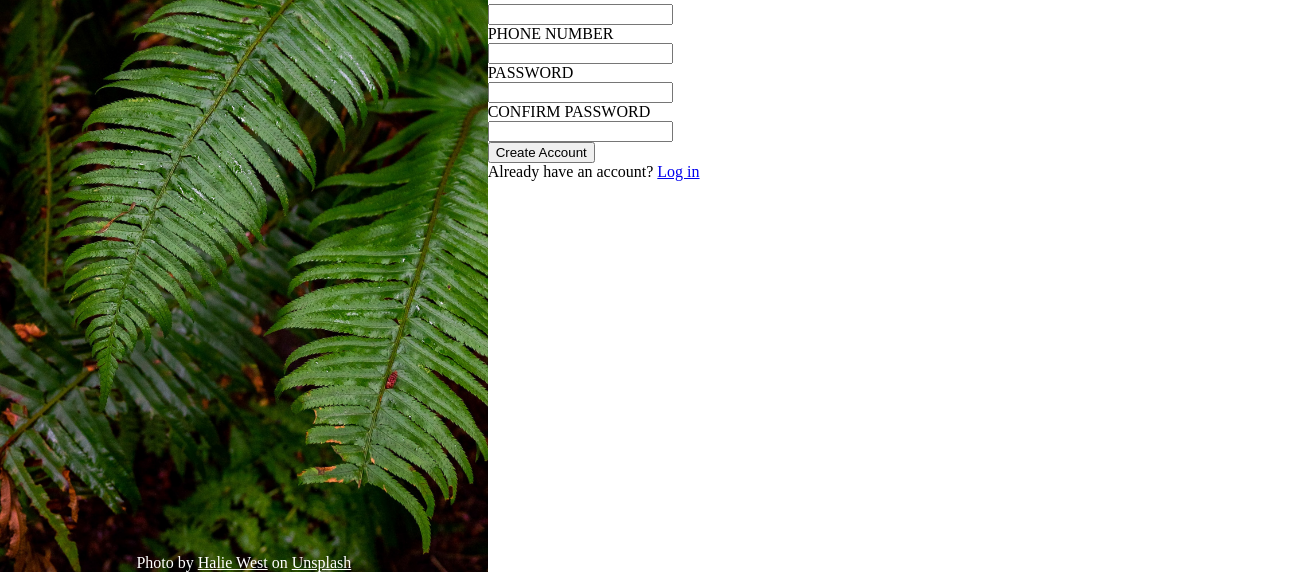
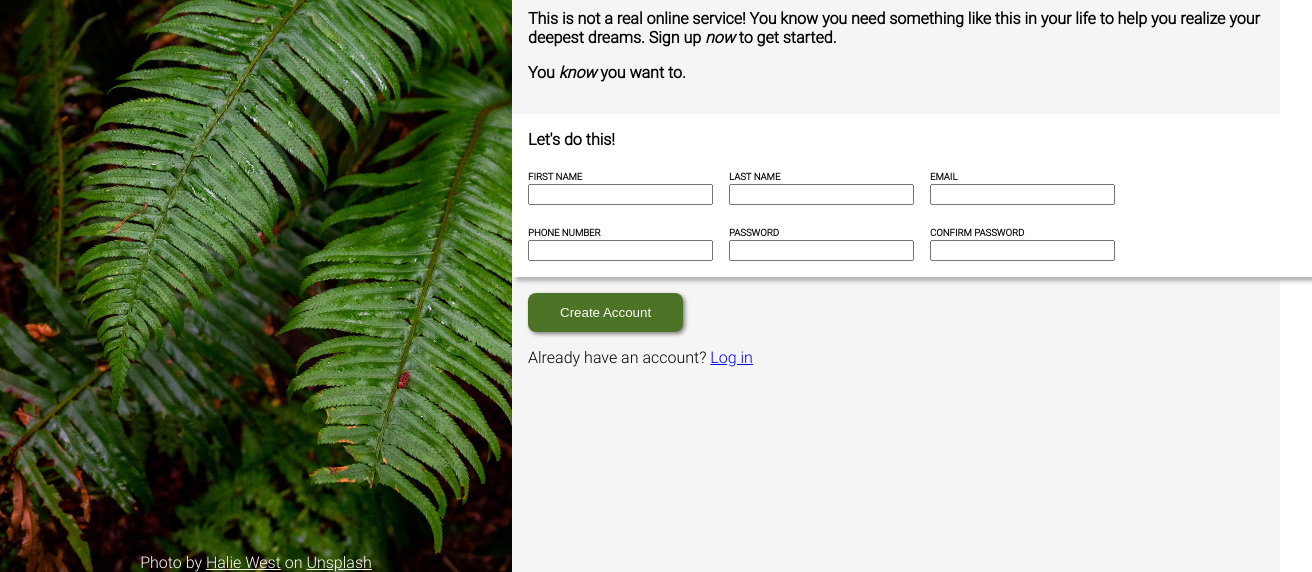
Before and after one commit to nguyenjessev/odin-signup-form, a plain HTML site: page index.html in a window 1280 px wide. Shown: the part 228-800 px from the top of the page, 1312 px wide, since content can reach past the window. Drawn offline with Linux system fonts and the light colour scheme.

Commit message:
Style right container

```diff
--- a/index.html
+++ b/index.html
@@ -19,13 +19,15 @@
   </div>
   <div class="container-right">
     <div class="description">
-      <p>This is not a real online service! You know you need something like this in your life to help you realize your deepest dreams. Sign up now to get started.</p>
-      <p>You know you want to.</p>
+      <p>This is not a real online service! You know you need something like this in your life to help you realize your deepest dreams. Sign up <em>now</em> to get started.</p>
+      <p>You <em>know</em> you want to.</p>
     </div>
     <div class="signup-form">
+
+      <form action="#" method="post">
+        <div class="form-fields">
           <p>Let's do this!</p>
 
-      <form action="#" method="post">
           <div class="form-group">
             <label for="first-name">FIRST NAME</label><br>
             <input type="text" name="first-name" id="first-name">
@@ -35,31 +37,31 @@
             <label for="last-name">LAST NAME</label><br>
             <input type="text" name="last-name" id="last-name">
           </div>
-
           <div class="form-group">
             <label for="email">EMAIL</label><br>
             <input type="email" name="email" id="email">
           </div>
-
           <div class="form-group">
             <label for="phone">PHONE NUMBER</label><br>
             <input type="tel" name="phone" id="phone">
           </div>
-
           <div class="form-group">
             <label for="password">PASSWORD</label><br>
             <input type="password" name="password" id="password">
           </div>
-
           <div class="form-group">
             <label for="confirm">CONFIRM PASSWORD</label><br>
             <input type="password" name="confirm" id="confirm">
           </div>
+        </div>
 
+
+        <div class="button-group">
           <button type="button">Create Account</button>
+          <div>Already have an account? <a href="#">Log in</a></div>
+        </div>
       </form>
 
-      <div>Already have an account? <a href="#">Log in</a></div>
     </div>
   </div>
 </body>
--- a/stylesheet.css
+++ b/stylesheet.css
@@ -1,12 +1,20 @@
 @font-face {
   font-family: norse-bold;
   src: url(./Norse-Bold.otf);
+}
+
+@font-face {
+  font-family: system;
+  font-style: normal;
+  font-weight: 300;
+  src: local(".SFNSText-Light"), local(".HelveticaNeueDeskInterface-Light"), local(".LucidaGrandeUI"), local("Ubuntu Light"), local("Segoe UI Light"), local("Roboto-Light"), local("DroidSans"), local("Tahoma");
 }
 
 body {
   display: flex;
   margin: 0;
   height: 100vh;
+  font-family: "system";
 }
 
 .container-left {
@@ -16,7 +24,8 @@ body {
   color: white;
   align-items: center;
   justify-content: space-between;
-  width: 600px;
+  flex: 2;
+  min-width: 300px;
 }
 
 .banner {
@@ -36,3 +45,71 @@ body {
 .bg-footer a:link, .bg-footer a:visited {
   color: white;
 }
+
+.container-right {
+  display: flex;
+  flex-direction: column;
+  justify-content: center;
+  flex: 3;
+  background: hsl(0, 0%, 96%);
+}
+
+.form-fields {
+  display: flex;
+  flex-wrap: wrap;
+  gap: 16px;
+  width: 100%;
+  background: white;
+  padding: 16px;
+  margin-bottom: 16px;
+  box-shadow: 4px 4px 4px hsl(0, 0%, 70%);
+}
+
+.form-fields p {
+  flex-basis: 100%;
+  margin: 0;
+}
+
+.description {
+  font-weight: bold;
+  padding: 16px;
+}
+
+.signup-form {
+  width: 100%;
+}
+
+.signup-form p {
+  font-weight: bold;
+}
+
+label {
+  font-size: 0.6rem;
+  font-weight: bold;
+}
+
+.button-group {
+  margin-left: 16px;
+}
+
+button {
+  margin-bottom: 16px;
+  color: white;
+  background: hsl(90, 50%, 30%);
+  padding: 12px 32px;
+  border: none;
+  border-radius: 8px;
+  box-shadow: 2px 2px 4px grey;
+  transition: all .2s ease-in-out;
+}
+
+button:hover {
+  transform: scale(1.05);
+  cursor: pointer;
+}
+
+button:active {
+  transition: none;
+  transform: scale(0.95);
+  background: hsl(90, 50%, 20%);
+}
```
Lines whose indentation alone changed are shown as unchanged.
